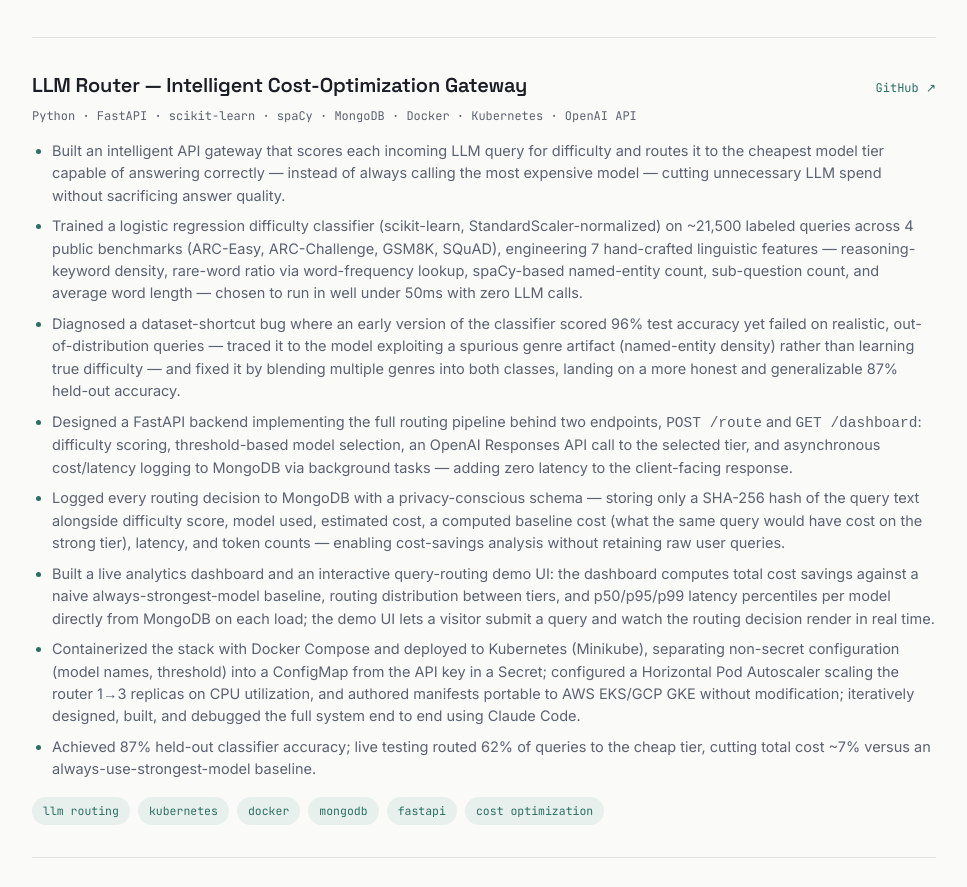
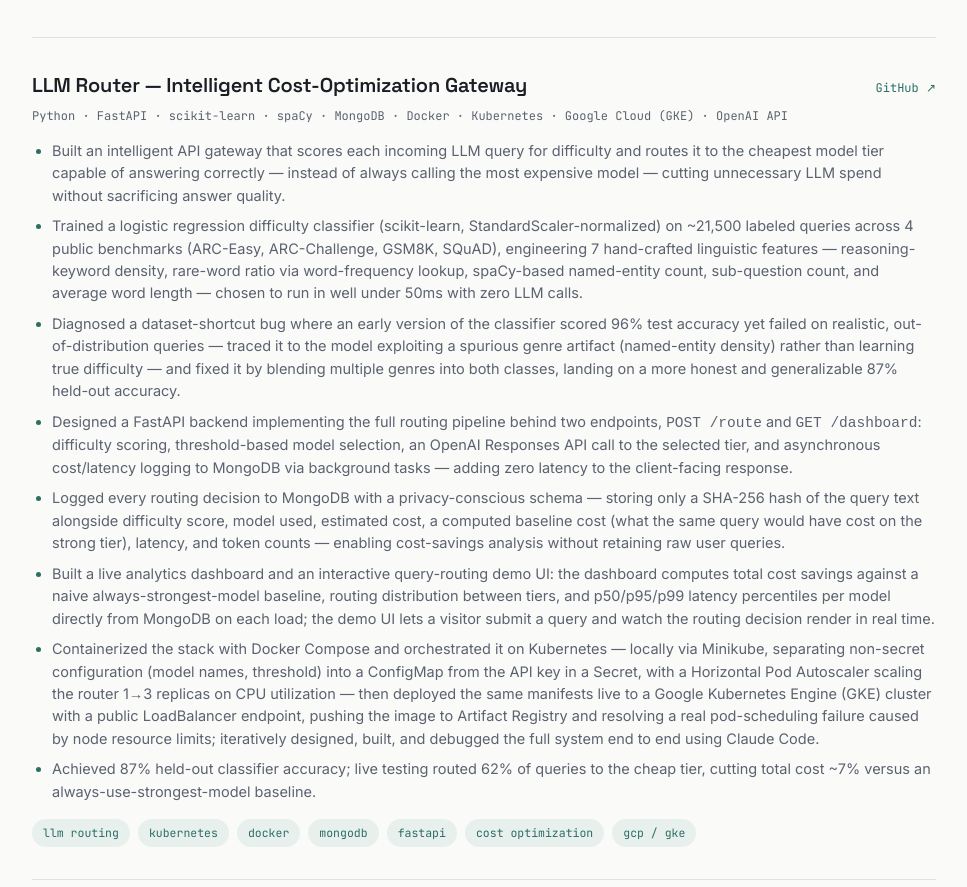
Before and after one commit to msbhullar/My_portfolio, a plain HTML site: page index.html in a window 1280 px wide. Shown: the part 1840-2727 px from the top of the page, without its empty margins (156-1123 px from the left). Drawn offline with Linux system fonts and the light colour scheme.

Commit message:
Update LLM Router project card with live GKE deployment
Reflects the real Minikube -> live GKE progression instead of the
earlier "manifests portable to cloud" framing.

```diff
--- a/index.html
+++ b/index.html
@@ -320,7 +320,7 @@
       <span class="pname">LLM Router — Intelligent Cost-Optimization Gateway</span>
       <a class="plink" href="https://github.com/msbhullar/llm-router" target="_blank" rel="noopener">GitHub ↗</a>
     </div>
-    <div class="pmeta">Python · FastAPI · scikit-learn · spaCy · MongoDB · Docker · Kubernetes · OpenAI API</div>
+    <div class="pmeta">Python · FastAPI · scikit-learn · spaCy · MongoDB · Docker · Kubernetes · Google Cloud (GKE) · OpenAI API</div>
     <ul>
       <li>Built an intelligent API gateway that scores each incoming LLM query for difficulty and routes it to the cheapest model tier capable of answering correctly — instead of always calling the most expensive model — cutting unnecessary LLM spend without sacrificing answer quality.</li>
       <li>Trained a logistic regression difficulty classifier (scikit-learn, StandardScaler-normalized) on ~21,500 labeled queries across 4 public benchmarks (ARC-Easy, ARC-Challenge, GSM8K, SQuAD), engineering 7 hand-crafted linguistic features — reasoning-keyword density, rare-word ratio via word-frequency lookup, spaCy-based named-entity count, sub-question count, and average word length — chosen to run in well under 50ms with zero LLM calls.</li>
@@ -328,12 +328,12 @@
       <li>Designed a FastAPI backend implementing the full routing pipeline behind two endpoints, <code>POST /route</code> and <code>GET /dashboard</code>: difficulty scoring, threshold-based model selection, an OpenAI Responses API call to the selected tier, and asynchronous cost/latency logging to MongoDB via background tasks — adding zero latency to the client-facing response.</li>
       <li>Logged every routing decision to MongoDB with a privacy-conscious schema — storing only a SHA-256 hash of the query text alongside difficulty score, model used, estimated cost, a computed baseline cost (what the same query would have cost on the strong tier), latency, and token counts — enabling cost-savings analysis without retaining raw user queries.</li>
       <li>Built a live analytics dashboard and an interactive query-routing demo UI: the dashboard computes total cost savings against a naive always-strongest-model baseline, routing distribution between tiers, and p50/p95/p99 latency percentiles per model directly from MongoDB on each load; the demo UI lets a visitor submit a query and watch the routing decision render in real time.</li>
-      <li>Containerized the stack with Docker Compose and deployed to Kubernetes (Minikube), separating non-secret configuration (model names, threshold) into a ConfigMap from the API key in a Secret; configured a Horizontal Pod Autoscaler scaling the router 1→3 replicas on CPU utilization, and authored manifests portable to AWS EKS/GCP GKE without modification; iteratively designed, built, and debugged the full system end to end using Claude Code.</li>
+      <li>Containerized the stack with Docker Compose and orchestrated it on Kubernetes — locally via Minikube, separating non-secret configuration (model names, threshold) into a ConfigMap from the API key in a Secret, with a Horizontal Pod Autoscaler scaling the router 1→3 replicas on CPU utilization — then deployed the same manifests live to a Google Kubernetes Engine (GKE) cluster with a public LoadBalancer endpoint, pushing the image to Artifact Registry and resolving a real pod-scheduling failure caused by node resource limits; iteratively designed, built, and debugged the full system end to end using Claude Code.</li>
       <li>Achieved 87% held-out classifier accuracy; live testing routed 62% of queries to the cheap tier, cutting total cost ~7% versus an always-use-strongest-model baseline.</li>
     </ul>
     <div class="tags">
       <span class="tag-chip">llm routing</span><span class="tag-chip">kubernetes</span><span class="tag-chip">docker</span>
-      <span class="tag-chip">mongodb</span><span class="tag-chip">fastapi</span><span class="tag-chip">cost optimization</span>
+      <span class="tag-chip">mongodb</span><span class="tag-chip">fastapi</span><span class="tag-chip">cost optimization</span><span class="tag-chip">gcp / gke</span>
     </div>
   </div>
 
@@ -509,7 +509,7 @@
       <div class="skill-chips">
         <span class="skill-chip">FastAPI</span><span class="skill-chip">Next.js</span><span class="skill-chip">Node.js</span>
         <span class="skill-chip">Express</span><span class="skill-chip">REST APIs</span><span class="skill-chip">Docker</span>
-        <span class="skill-chip">Kubernetes</span><span class="skill-chip">Git</span><span class="skill-chip">Linux/Unix</span><span class="skill-chip">AWS</span>
+        <span class="skill-chip">Kubernetes</span><span class="skill-chip">Git</span><span class="skill-chip">Linux/Unix</span><span class="skill-chip">AWS</span><span class="skill-chip">Google Cloud (GKE)</span>
         <span class="skill-chip">Synopsys VDK</span><span class="skill-chip">Valgrind</span><span class="skill-chip">Coverity</span><span class="skill-chip">GDB</span>
         <span class="skill-chip">Claude Code</span>
       </div>
```
